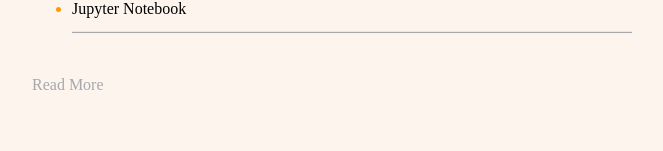
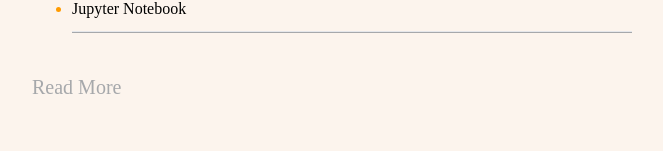
Before and after one commit to mknyambura/portfolio-v2.0, a React (Vite) app: page /projects in a window 1280 px wide. Shown: the part 2212-2363 px from the top of the page, without its empty margins (288-951 px from the left). Built offline with nearby package versions, Linux system fonts and the light colour scheme.

Commit message:
Update Projects.jsx

```diff
--- a/src/components/Projects/Projects.jsx
+++ b/src/components/Projects/Projects.jsx
@@ -55,10 +55,11 @@ function Projects() {
                 {showReadLess && (
                     <div className='flex gap-4'>
                       <button
-                        className='text-[#a6a8ab] hover:text-[#333333] hover:underline'
                         onClick={loadLessProjects}
-                      >
-                        Read Less
+                        >
+                        <h1 className='text-xl text-[#a6a8ab] hover:transition-all hover:duration-500 hover:ease-in-out hover:text-2xl hover:text-[#333333] hover:underline'>
+                              Read Less
+                        </h1>
                       </button>
                     </div>
                 )}
@@ -66,10 +67,11 @@ function Projects() {
                 {visibleProjects < data.allprojects.length && (
                   <div className='flex gap-4'>
                     <button
-                      className='text-[#a6a8ab] hover:text-[#333333] hover:underline'
                       onClick={loadMoreProjects}
-                    >
-                      Read More
+                      >
+                        <h1 className='text-xl text-[#a6a8ab] hover:transition-all hover:duration-500 hover:ease-in-out hover:text-2xl hover:text-[#333333] hover:underline'>
+                            Read More
+                        </h1>
                     </button>
                   </div>
                 )}
```
